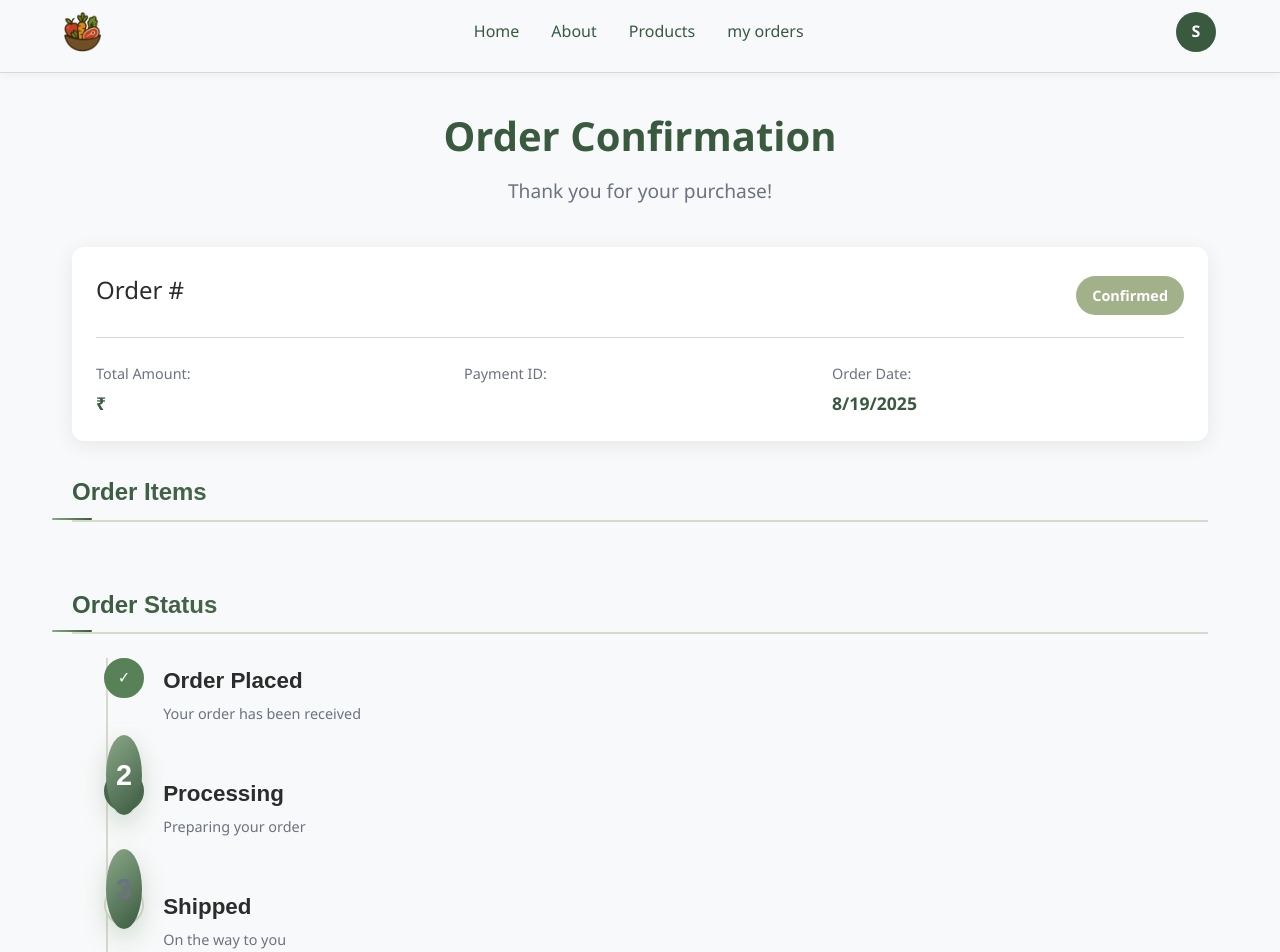
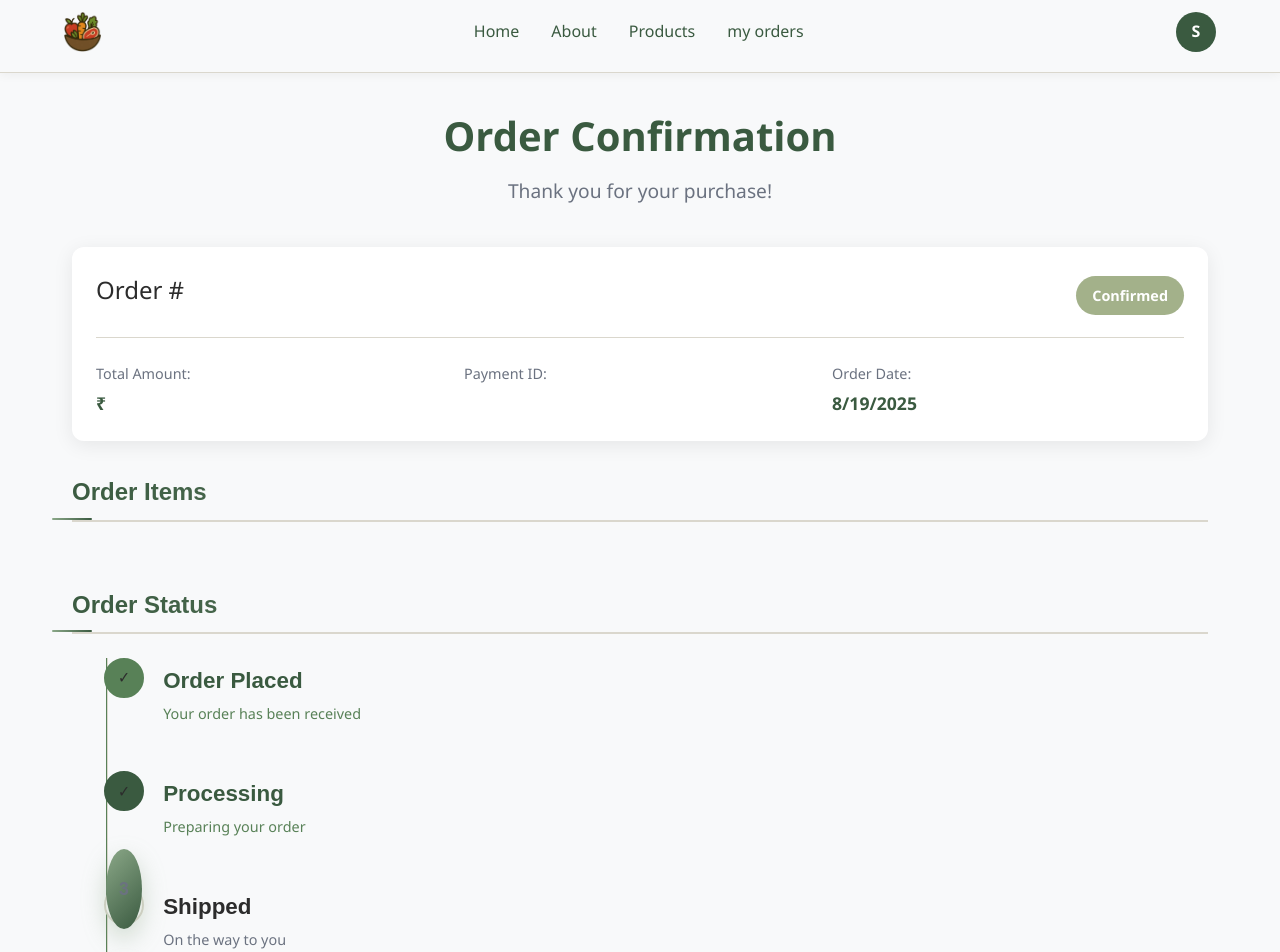
Before and after one commit to Narendra-fsd/rythubowl-fontend, a React (Vite) app: page /order-tracking in a window 1280 px wide. Shown: the top 952 px of the page. Built offline with nearby package versions, Linux system fonts and the light colour scheme; sample sign-in values are in the browser's storage.

Commit message:
CSS changes

```diff
--- a/src/components/About.jsx
+++ b/src/components/About.jsx
@@ -5,8 +5,10 @@ import Footer from '../components/Footer';
 import { Leaf, ShoppingBasket, Users, Truck } from 'lucide-react';
 import '../components/About.css';
 import Aboutimg from '../assets/About-img.png';
+import { useNavigate } from 'react-router-dom';
 
 const AboutPage = () => {
+  const navigate = useNavigate();
   return (
     <div className="about-page">
       <Header />
@@ -145,7 +147,7 @@ const AboutPage = () => {
           <motion.button
             whileHover={{ scale: 1.05 }}
             whileTap={{ scale: 0.95 }}
-            onClick={() => (window.location.href = '/shop')}
+            onClick={() => (window.location.href = '/product')}
             className="about-cta-button"
           >
             Shop Now
--- a/src/components/Home.css
+++ b/src/components/Home.css
@@ -310,7 +310,7 @@
 
 .btn-secondary:hover {
     background: var(--secondary-green);
-    color: white;
+    color: var(--dark-green);
     transform: translateY(-4px) scale(1.05);
     box-shadow: 0 15px 35px rgba(139, 168, 136, 0.4);
 }
--- a/src/components/Home.jsx
+++ b/src/components/Home.jsx
@@ -46,25 +46,25 @@ const HomePage = () => {
 
   const testimonials = [
     {
-      name: 'Priya Sharma',
-      route: 'Hyderabad',
+      name: 'Ramesh Naik',
+      route: 'Banganapalle, Andhra Pradesh',
       rating: 5,
       comment:
-        'The vegetables were so fresh and the country chicken was amazing. RythuBowl truly delivers farm-to-home quality!',
+        'Known for its premium Banginapalli mangoes with rich flavor and aroma.',
     },
     {
-      name: 'Raj Patel',
-      route: 'Bangalore',
+      name: 'Savita Reddy',
+      route: 'Nalgonda, Telangana',
       rating: 5,
       comment:
-        'I ordered fresh fish and fruits. Everything arrived neatly packed, fresh, and on time. Highly recommend!',
+        'Free-range country chickens raised without antibiotics or hormones.',
     },
     {
-      name: 'Anita Gupta',
-      route: 'Chennai',
+      name: 'Manoj Kumar',
+      route: 'Warangal, Telangana',
       rating: 4,
       comment:
-        'Loved the fruit mix bowls. Perfect for my family’s healthy snacking. Great service!',
+        'Fresh leafy greens and seasonal vegetables grown using natural compost.',
     },
   ];
 
--- a/src/pages/orders/OrderTracking.css
+++ b/src/pages/orders/OrderTracking.css
@@ -223,6 +223,7 @@ body {
   margin-bottom: 2rem;
   position: relative;
   z-index: 2;
+  transition: all 0.5s ease;
 }
 
 .step-icon {
@@ -236,46 +237,92 @@ body {
   justify-content: center;
   margin-right: 1.2rem;
   flex-shrink: 0;
-  transition: all 0.3s ease;
+  transition: all 0.5s ease;
+}
+
+.number-container, .tick-container {
+  display: flex;
+  align-items: center;
+  justify-content: center;
+  width: 100%;
+  height: 100%;
 }
 
 .step-number {
   color: var(--text-gray);
   font-weight: 600;
+  font-size: 1.1rem;
+  transition: all 0.5s ease;
 }
 
-.completed .step-icon {
+.tick-icon {
+  width: 20px;
+  height: 20px;
+  fill: white;
+  transition: all 0.5s ease;
+}
+
+.progress-step.completed .step-icon {
   background-color: var(--medium-green);
   border-color: var(--medium-green);
+  animation: pulse 0.5s ease;
 }
 
-.completed .checkmark {
-  color: white;
-  font-weight: bold;
+.progress-step.active .step-icon {
+  background-color: var(--deep-green);
+  border-color: var(--deep-green);
+  animation: pulse 0.5s ease 0.2s;
 }
 
-.active .step-icon {
-  background-color: var(--deep-green);
-  border-color: var(--deep-green);
-}
-
-.active .step-number {
+.progress-step.active .step-number {
   color: white;
 }
 
 .step-info {
   padding-top: 0.3rem;
+  transition: all 0.5s ease;
 }
 
 .step-title {
   font-weight: 600;
   color: var(--text-dark);
   margin-bottom: 0.2rem;
+  transition: all 0.5s ease;
+}
+
+.progress-step.completed .step-title,
+.progress-step.active .step-title {
+  color: var(--deep-green);
 }
 
 .step-description {
   font-size: 0.9rem;
   color: var(--text-gray);
+  transition: all 0.5s ease;
+}
+
+.progress-step.completed .step-description,
+.progress-step.active .step-description {
+  color: var(--medium-green);
+}
+
+/* Progress bar */
+.progress-bar {
+  position: absolute;
+  left: 2.1rem;
+  top: 0;
+  bottom: 0;
+  width: 2px;
+  background-color: var(--light-beige);
+  z-index: 1;
+  overflow: hidden;
+}
+
+.progress-fill {
+  height: 100%;
+  background-color: var(--medium-green);
+  transition: width 1s ease;
+  width: 0%;
 }
 
 .back-home-btn {
@@ -338,6 +385,32 @@ body {
   }
 }
 
+@keyframes pulse {
+  0% {
+    transform: scale(1);
+  }
+  50% {
+    transform: scale(1.1);
+  }
+  100% {
+    transform: scale(1);
+  }
+}
+
+@keyframes checkmarkAppear {
+  0% {
+    opacity: 0;
+    transform: scale(0) rotate(-45deg);
+  }
+  50% {
+    transform: scale(1.2) rotate(5deg);
+  }
+  100% {
+    opacity: 1;
+    transform: scale(1) rotate(0);
+  }
+}
+
 /* Responsive adjustments */
 @media (max-width: 768px) {
   .order-tracking-container {
@@ -369,4 +442,8 @@ body {
   .progress-tracker::before {
     left: 1.6rem;
   }
+
+  .progress-bar {
+    left: 1.6rem;
+  }
 }
--- a/src/pages/orders/OrderTracking.jsx
+++ b/src/pages/orders/OrderTracking.jsx
@@ -12,11 +12,47 @@ const OrderTracking = () => {
   const amount = location.state?.amount || '';
   const paymentId = location.state?.paymentId || '';
   const [isVisible, setIsVisible] = useState(false);
+  const [currentStep, setCurrentStep] = useState(0); // 0: Order Placed, 1: Processing, etc.
 
   const OrderItems = orderDetails.OrderItems || [];
 
+  // Define order steps
+  const orderSteps = [
+    {
+      title: "Order Placed",
+      description: "Your order has been received"
+    },
+    {
+      title: "Processing",
+      description: "Preparing your order"
+    },
+    {
+      title: "Shipped",
+      description: "On the way to you"
+    },
+    {
+      title: "Delivered",
+      description: "Order completed"
+    }
+  ];
+
   useEffect(() => {
     setIsVisible(true);
+
+    // Set up the interval for automatic progression
+    const interval = setInterval(() => {
+      setCurrentStep(prevStep => {
+        if (prevStep < orderSteps.length - 1) {
+          return prevStep + 1;
+        } else {
+          clearInterval(interval); // Stop at the final step
+          return prevStep;
+        }
+      });
+    }, 5000); // 5 seconds
+
+    // Clean up interval on component unmount
+    return () => clearInterval(interval);
   }, []);
 
   const handleBackToHome = () => {
@@ -92,44 +128,31 @@ const OrderTracking = () => {
         <div className="progress-container">
           <h3 className="section-title">Order Status</h3>
           <div className="progress-tracker">
-            <div className="progress-step completed">
-              <div className="step-icon">
-                <span className="checkmark">✓</span>
+            {orderSteps.map((step, index) => (
+              <div
+                key={index}
+                className={`progress-step ${index < currentStep ? 'completed' : ''} ${index === currentStep ? 'active' : ''}`}
+              >
+                <div className="step-icon">
+                  {index <= currentStep ? (
+                    <span className="checkmark">✓</span>
+                  ) : (
+                    <span className="step-number">{index + 1}</span>
+                  )}
+                </div>
+                <div className="step-info">
+                  <p className="step-title">{step.title}</p>
+                  <p className="step-description">{step.description}</p>
+                </div>
               </div>
-              <div className="step-info">
-                <p className="step-title">Order Placed</p>
-                <p className="step-description">Your order has been received</p>
-              </div>
-            </div>
+            ))}
 
-            <div className="progress-step active">
-              <div className="step-icon">
-                <span className="step-number">2</span>
-              </div>
-              <div className="step-info">
-                <p className="step-title">Processing</p>
-                <p className="step-description">Preparing your order</p>
-              </div>
-            </div>
-
-            <div className="progress-step">
-              <div className="step-icon">
-                <span className="step-number">3</span>
-              </div>
-              <div className="step-info">
-                <p className="step-title">Shipped</p>
-                <p className="step-description">On the way to you</p>
-              </div>
-            </div>
-
-            <div className="progress-step">
-              <div className="step-icon">
-                <span className="step-number">4</span>
-              </div>
-              <div className="step-info">
-                <p className="step-title">Delivered</p>
-                <p className="step-description">Order completed</p>
-              </div>
+            {/* Progress bar */}
+            <div className="progress-bar">
+              <div
+                className="progress-fill"
+                style={{ width: `${(currentStep / (orderSteps.length - 1)) * 100}%` }}
+              ></div>
             </div>
           </div>
         </div>
--- a/src/pages/products/ProductManagement.jsx
+++ b/src/pages/products/ProductManagement.jsx
@@ -177,7 +177,7 @@ const ProductManagement = () => {
               <div className="header-controls">
                 {/* Search Bar */}
                 <div className="search-container">
-                  <Search className="search-icon" />
+                  {/* <Search className="search-icon" /> */}
                   <input
                     type="text"
                     placeholder="Search products..."
--- a/src/pages/products/productManagement.css
+++ b/src/pages/products/productManagement.css
@@ -111,7 +111,7 @@
   width: 300px;
 }
 
-.search-icon {
+/* .search-icon {
   position: absolute;
   left: 12px;
   top: 50%;
@@ -119,7 +119,7 @@
   color: var(--text-gray);
   width: 16px;
   height: 16px;
-}
+} */
 
 .search-input {
   width: 100%;
```
